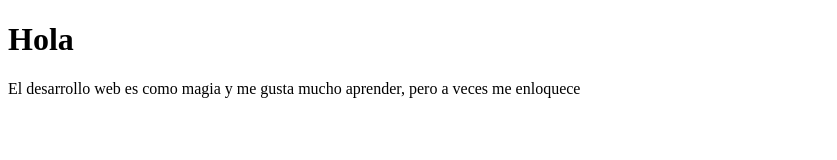
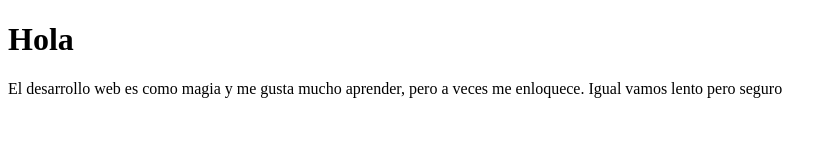
Before and after one commit to MallyL-CanoF/new-repo, a plain HTML site: page index.html in a window 1280 px wide. Shown: the whole page, without its empty margins (0-837 px from the left). Drawn offline with Linux system fonts and the light colour scheme.

```diff
--- a/index.html
+++ b/index.html
@@ -9,7 +9,7 @@
     <h1>Hola</h1>
     <p>
       El desarrollo web es como magia y me gusta mucho aprender, pero a veces me
-      enloquece
+      enloquece. Igual vamos lento pero seguro
     </p>
   </body>
 </html>
```
